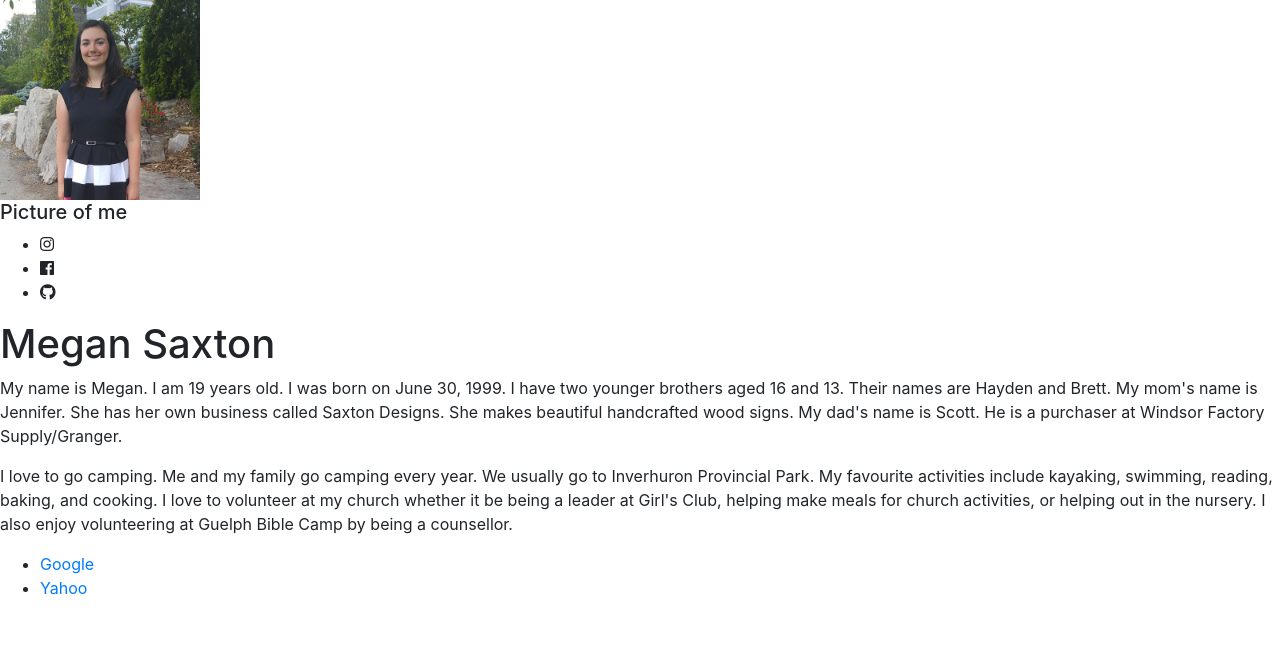
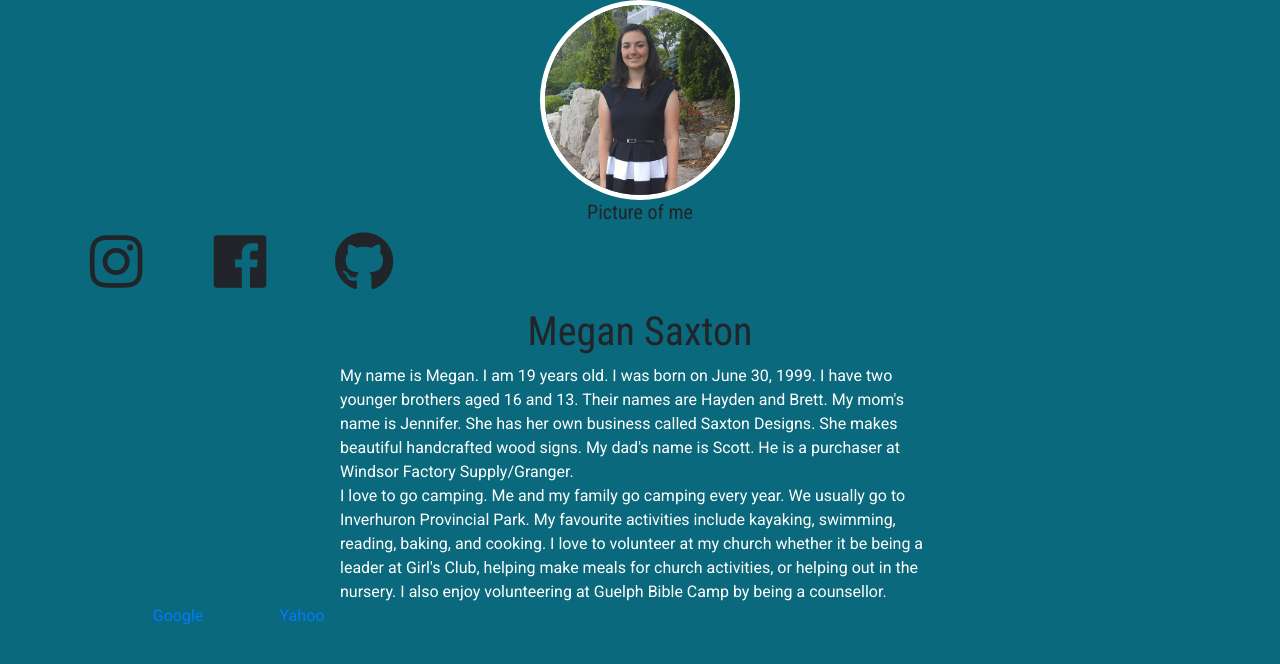
Before and after one commit to Megan37/my-site, a Jekyll site: the page built from index.html, in a window 1280 px wide. Shown: the top 664 px of the page. Built offline with Jekyll 4.4.1, drawn with Linux system fonts in a browser that asks for light colours; nearby versions of some CDN libraries.

Commit message:
Add files via upload

```diff
--- a/assets/css/main.scss
+++ b/assets/css/main.scss
@@ -1,54 +1,54 @@
-// ---
-// ---
+---
+---
 
-// body,html {
-//     background-color: rgb(10, 105, 124);
-//     font-family: 'Roboto', sans-serif;
-// }
+body,html {
+    background-color: rgb(10, 105, 124);
+    font-family: 'Roboto', sans-serif;
+}
 
-// h1,h2,h3,h4,h5,h6 {
-//     font-family: 'Roboto Condensed', sans-serif;
-//     text-align: center;
-// }
+h1,h2,h3,h4,h5,h6 {
+    font-family: 'Roboto Condensed', sans-serif;
+    text-align: center;
+}
 
-// i{
-// font-size: 60px;
-// }
+i{
+font-size: 60px;
+}
 
-// img {
-//     display: block;
-//     margin: 0 auto;
-//     border: 5px solid white;
-//     border-radius: 300px
-// }
+img {
+    display: block;
+    margin: 0 auto;
+    border: 5px solid white;
+    border-radius: 300px
+}
 
-// figcaption {
-//     text-align: center;
-//     margin: 10px auto;
-// }
+figcaption {
+    text-align: center;
+    margin: 10px auto;
+}
 
-// ul {
-//     text-align: center;
-//     width: 440px;
-// }
+ul {
+    text-align: center;
+    width: 440px;
+}
 
-// ul > li {
-//     display: inline-block;
-//     margin: 0 10px 0 10px;
-//     width: 100px;
-// }
+ul > li {
+    display: inline-block;
+    margin: 0 10px 0 10px;
+    width: 100px;
+}
 
-// p {
-//     color: white
-// }
+p {
+    color: white
+}
 
-// .white-copy{
-//     margin: 0 auto;
-//     color: white;
-//     width: 600px;
-// }
+.white-copy{
+    margin: 0 auto;
+    color: white;
+    width: 600px;
+}
 
-// #content-wrapper{
-//     width: 600px;
-//     margin: 0 auto;
-// }
+#content-wrapper{
+    width: 600px;
+    margin: 0 auto;
+}
--- a/index.html
+++ b/index.html
@@ -2,11 +2,3 @@
 layout: home
 title: my home page
 ---
-
-<p class="white-copy">
-    My name is Megan. I am 19 years old. I was born on June 30, 1999. I have two younger brothers aged 16 and 13. Their names are Hayden and Brett. My mom's name is Jennifer. She has her own business called Saxton Designs. She makes beautiful handcrafted wood signs. My dad's name is Scott. He is a purchaser at Windsor Factory Supply/Granger.
-</p>
-
-<p>
-    I love to go camping. Me and my family go camping every year. We usually go to Inverhuron Provincial Park. My favourite activities include kayaking, swimming, reading, baking, and cooking. I love to volunteer at my church whether it be being a leader at Girl's Club, helping make meals for church activities, or helping out in the nursery. I also enjoy volunteering at Guelph Bible Camp by being a counsellor.
-</p>
```
